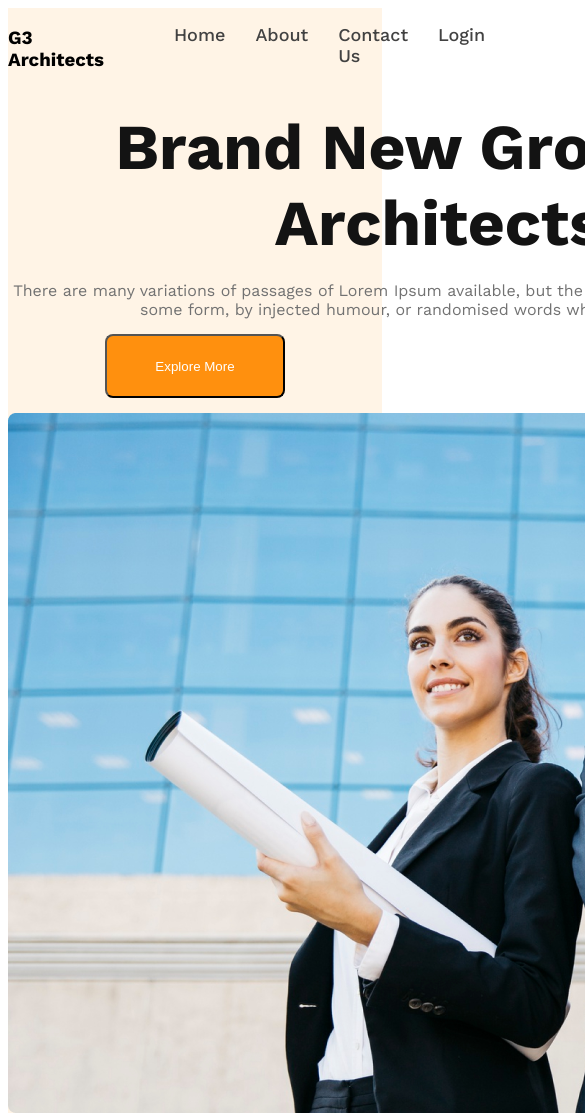
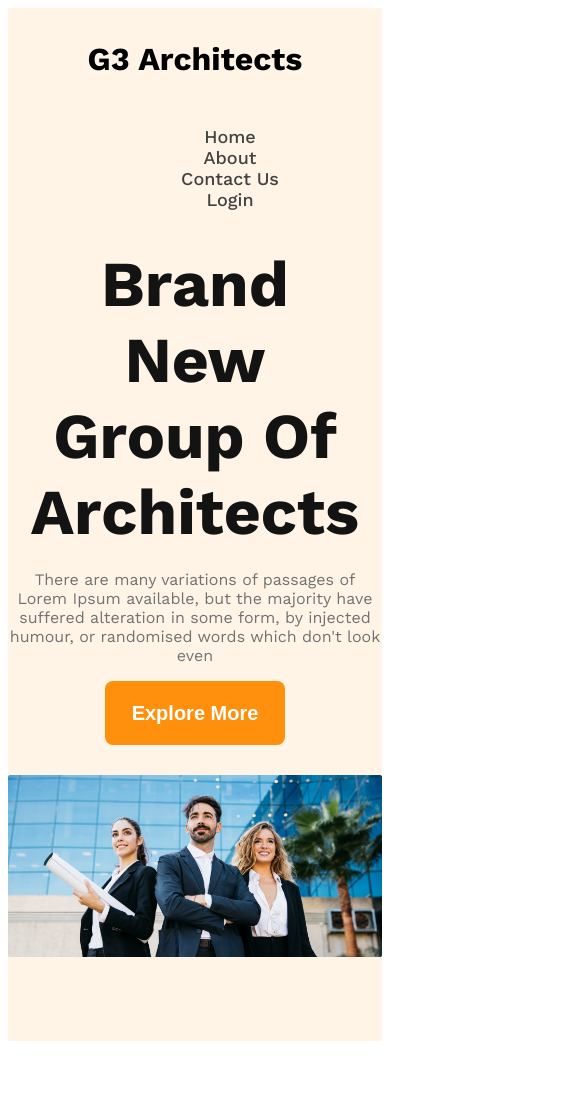
Before and after one commit to shafinahmed504/g3-architect-project, a plain HTML site: page index.html in a window 390 px wide. Shown: the top 1113 px of the page, 585 px wide, since content can reach past the window. After the commit the page ends 1049 px from the top, so only its background shows below. Drawn offline with nearby package versions, Linux system fonts and the light colour scheme.

Commit message:
head+font size+responsive of header is done

```diff
--- a/index.html
+++ b/index.html
@@ -27,18 +27,15 @@
 
         <section class="banner">
 <div id="h1p1">
-            <h1 style="font-size: 64px; font-weight: 700; color: rgb(19, 19, 19); margin: 20px;">Brand New Group Of Architects</h1>
+            <h1 style="font-size: 4rem; font-weight: 700; color: rgb(19, 19, 19); margin: 20px; ">Brand New Group Of Architects</h1>
             <p style="font-size: 16px; font-weight: 400; color: rgb(114, 114, 114);;">There are many variations of passages of Lorem Ipsum available, but the majority have suffered alteration in some form, by injected humour, or randomised words which don't look even</p>
             </div>
             <button class="button">Explore More</button>
-
-            <div id="banner-photo">
-                <img height="100%" width="100%" src="images/banner.png" alt="">
-            </div>
+                <img id="banner-photo" height="100%" width="100%" src="images/banner.png" alt="">
         </section>
+    </header>
 
 
-    </header>
     <main></main>
     <footer></footer>
 
--- a/styles/styles.css
+++ b/styles/styles.css
@@ -11,6 +11,7 @@
 
   #head{
     background: rgba(255, 144, 14, 0.1);
+    padding-bottom: 60px;
 
   }
 
@@ -23,7 +24,12 @@
 
   .display-flex{
     display: flex;
+    align-items: center;
 
+  }
+  .brand{
+    font-size: 2rem;
+font-weight: 700;
   }
 
 .link{
@@ -32,7 +38,6 @@
 }
  .a1{
      text-decoration: none;
-
      color: rgb(66, 66, 66);
      font-size: 18px;
     font-weight: 500;
@@ -49,24 +54,36 @@
 }
 
 #h1p1{
-width: 862px;
-height: 225px;
+max-width: 862px;
 margin: 0 auto;
 text-align: center;
 }
+
 
 .button{
     background-color: rgb(255, 144, 14);
     color: white;
     width: 180px;
     height: 64px;
+    border: none;
     border-radius: 8px;
-    margin-bottom: 15px;
+    margin-bottom: 30px;
+    font-size: 20px;
+    font-weight: 600;
 
 }
 
 #banner-photo{
-    width: 1440px;
-    height: 700px;
-    padding-bottom: 20px;
+    width: 100%;
+    height: 100%;
+     padding-bottom: 20px;
 }
+
+@media screen and (max-width:576px) {
+  .navbar,.display-flex{
+    flex-direction: column;
+
+  }
+
+
+}
```
